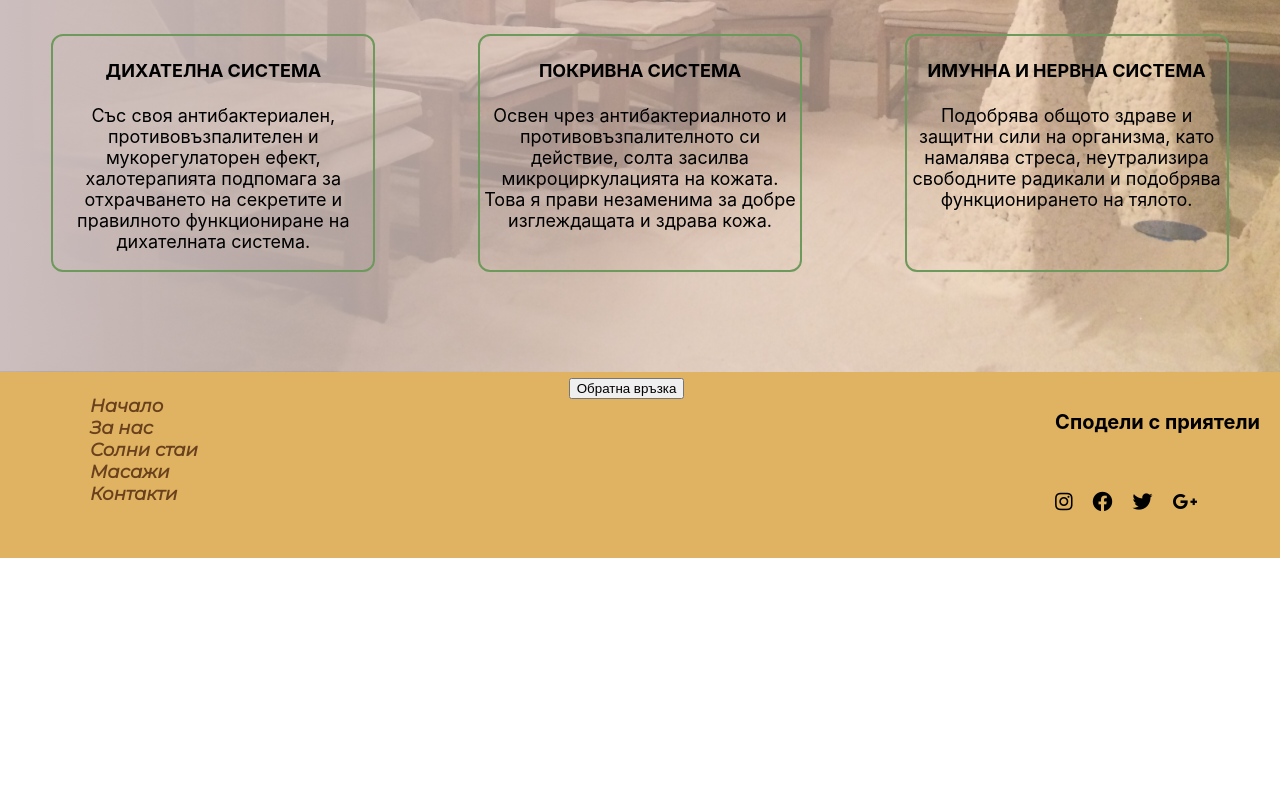
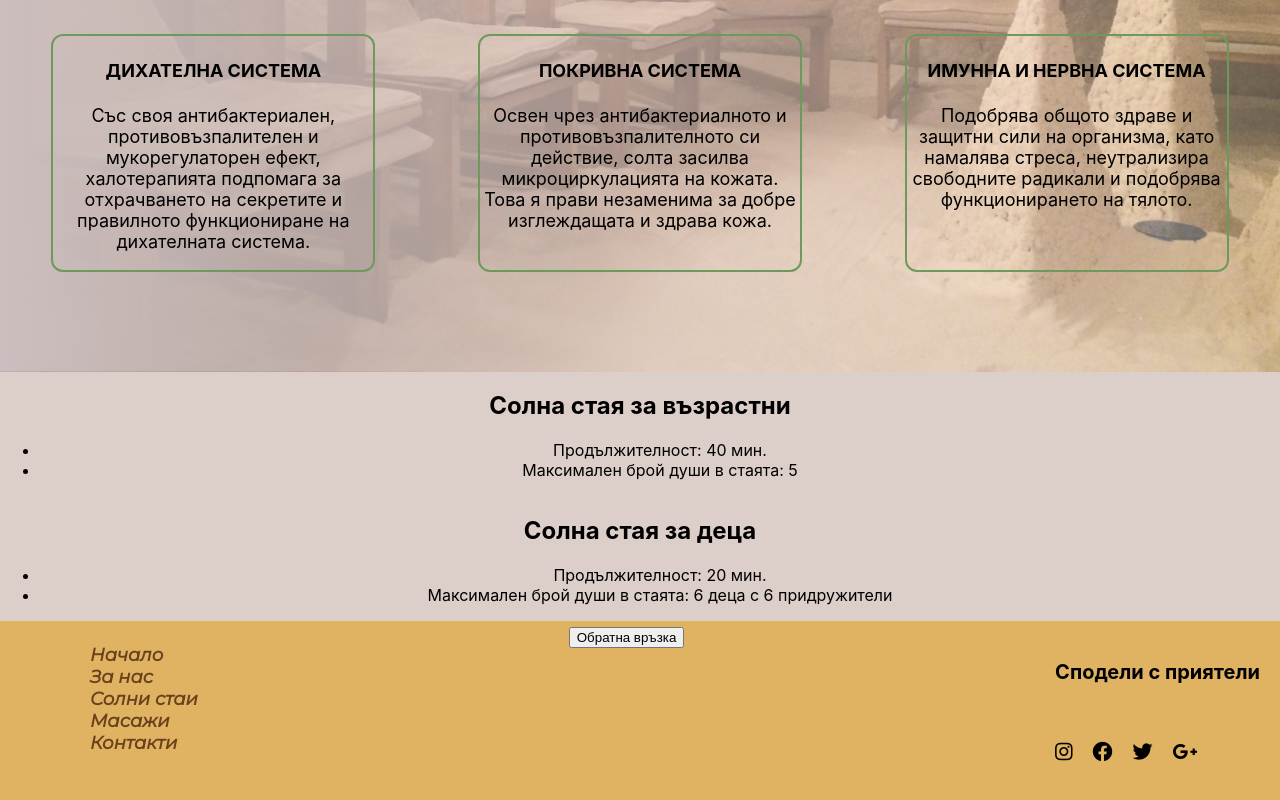
Before and after one commit to KateTaneva/himalaya-salt-room, a React (Create React App) app: page /salt-rooms in a window 1280 px wide. Shown: the part 661-1461 px from the top of the page. Before the commit the page ends 1219 px from the top, so only its background shows below. Built offline with nearby package versions, Linux system fonts and the light colour scheme; no server answers.

Commit message:
Login -Logout working well

```diff
--- a/src/App.js
+++ b/src/App.js
@@ -10,7 +10,7 @@ import SaltRooms from './components/SaltRooms/SaltRooms';
 import Feedback from './components/Feedback/Feedback';
 import Massages from './components/Massages/Massages';
 import { auth } from './utils/firebase';
-import Login from './components/Login/Login'
+import Login from './components/Login/Login';
 import Register from './components/Register/Register';
 
 import { useEffect, useState } from "react";
@@ -34,11 +34,11 @@ function App() {
         {/* <Route path="/" exact component={} /> */}
 
         <Route path="/contact-us" component={ContactUs} />
-        <Route path="/SaltRooms" component={SaltRooms} />
+        <Route path="/salt-rooms" component={SaltRooms} />
 
-        <Route path="/Feedback" component={Feedback} />
-        <Route path="/Header" component={Header} />
-        <Route path="/Massages" component={Massages} />
+        <Route path="/feedback" component={Feedback} />
+        <Route path="/header" component={Header} />
+        <Route path="/massages" component={Massages} />
         <Route path="/moreInfo" component={MoreInfo} />
 
         <Route path='/login' component={Login} />
--- a/src/components/Header/Header.js
+++ b/src/components/Header/Header.js
@@ -1,6 +1,5 @@
 import './Header.css';
 import { Link } from 'react-router-dom';
-import { NavLink } from 'react-router-dom'
 
 const Header = ({
     isAuthenticated,
@@ -19,7 +18,7 @@ const Header = ({
                         <Link to='/characteristics' >Характеристики</Link>
                     </li>
                     <li>
-                        <Link to='/SaltRooms'> Солни стаи </Link>
+                        <Link to='/salt-rooms'> Солни стаи </Link>
                     </li>
                     <li>
                         Масажи
--- a/src/components/Login/Login.js
+++ b/src/components/Login/Login.js
@@ -1,4 +1,4 @@
-import {auth} from '../../utils/firebase';
+import { auth } from '../../utils/firebase';
 import './Login.css';
 const Login = ({
     history
--- a/src/components/MoreInfo/MoreInfo.js
+++ b/src/components/MoreInfo/MoreInfo.js
@@ -9,7 +9,7 @@ class MoreInfo extends Component {
 
         this.state = {
             title: '',
-            category: 'effect',
+            category: '',
             description: '',
         };
     }
--- a/src/components/Register/Register.js
+++ b/src/components/Register/Register.js
@@ -12,7 +12,7 @@ const onRegisterSubmitHandler = (e) =>{
     auth.createUserWithEmailAndPassword(username, password)
     .then(userCredential => {
         console.log('Register');
-        history.push('/');
+               history.push('/');
     })
 
 }
@@ -41,15 +41,15 @@ const onRegisterSubmitHandler = (e) =>{
                     </span>
                 </p>
 
-                <p className="field">
+                {/* <p className="field">
                     <label htmlFor="password">Повтори парола</label>
                     <i className="fas fa-key"></i>
                     <span className="input">
-                        <input type="password" name="password" id="password" placeholder="Repeat Password" />
+                        <input type="password" name="repeat-password" id="repeat-password" placeholder="Repeat Password" />
                         <span className="actions"></span>
 
                     </span>
-                </p>
+                </p> */}
 
                 <input className="button" type="submit" class="submit" value="Register" />
             </fieldset>
--- a/src/components/SaltRooms/SaltRooms.js
+++ b/src/components/SaltRooms/SaltRooms.js
@@ -1,27 +1,21 @@
-import * as moreInfoService from '../services/moreInfoService';
 
-const SaltRooms = ({
-    id,
-    name,
-    duration,
-    category,
-    people,
-}) => {
+const SaltRooms = (
+) => {
 
     return (
         <div className="wrapper">
             <article className="adultsRooms" >
-                <h2 className="adultsRoomsTitle">{name}</h2>
+                <h2 className="adultsRoomsTitle">Солна стая за възрастни</h2>
                 <ul>
-                    <li>Продължителност: {duration}</li>
-                    <li>Максимален брой души в стаята: {people}</li>
+                    <li>Продължителност: 40 мин.</li>
+                    <li>Максимален брой души в стаята: 5</li>
                 </ul>
             </article>
             <article className="childrensRooms">
-                <h2 className="childrensRoomsTitle">{name}</h2>
+                <h2 className="childrensRoomsTitle">Солна стая за деца</h2>
                 <ul>
-                    <li>Продължителност: {duration}</li>
-                    <li>Максимален брой души в стаята: {people}</li>
+                    <li>Продължителност: 20 мин.</li>
+                    <li>Максимален брой души в стаята: 6 деца с 6 придружители</li>
                </ul>
             </article>
         </div>
--- a/src/utils/firebase.js
+++ b/src/utils/firebase.js
@@ -18,10 +18,10 @@ const firebaseConfig = {
 
   firebase.auth().onAuthStateChanged((user) =>{
     if(user){
-      console.log('Logged In');
+      console.log('Logged In:');
       console.log(user);
     }else{
-      console.log('Logged Out');
+      console.log('Logged Out:');
     }
   })
 export default firebase;
```
